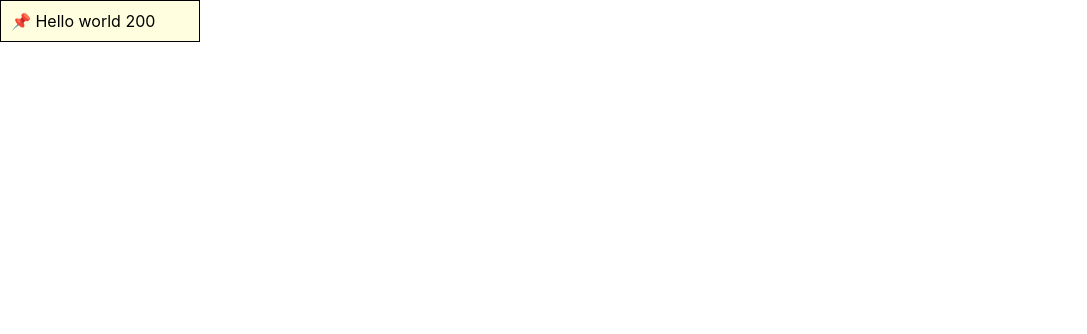
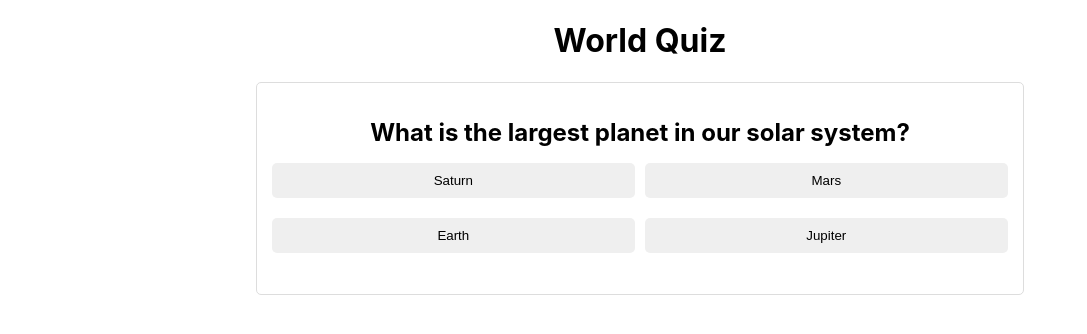
Before and after one commit to Akash1012/small_task, a React (Create React App) app: page / in a window 1280 px wide. Shown: the top 334 px of the page, without its empty margins (0-1087 px from the left). Built offline with nearby package versions, Linux system fonts and the light colour scheme.

Commit message:
add new code

```diff
--- a/src/App.js
+++ b/src/App.js
@@ -15,6 +15,7 @@ import ListInterview from "./components/Deloitte_List";
 import DD from "./components/DD";
 import Toast from "./components/ToastComp";
 import DragAndDrop from "./components/DragAndDrop";
+import QuizApp from "./components/QuizApp";
 
 function App() {
   return (
@@ -37,7 +38,8 @@ function App() {
         {/* Prct */}
         {/* <Tic /> */}
         {/* <Toast /> */}
-        <DragAndDrop />
+        {/* <DragAndDrop /> */}
+        <QuizApp />
       </div>
     </div>
   );
--- a/src/components/DragAndDrop/Note/index.js
+++ b/src/components/DragAndDrop/Note/index.js
@@ -1,13 +1,17 @@
-import React, { forwardRef } from "react";
+/* eslint-disable react/display-name */
+/* eslint-disable react/prop-types */
 
-const Note = forwardRef(({ content, inititalPos, ...props }, ref) => {
+import { forwardRef } from "react";
+
+const Note = forwardRef(({ content, initialPos, ...props }, ref) => {
+  console.log(initialPos);
   return (
     <div
       ref={ref}
       style={{
         position: "absolute",
-        left: `${inititalPos?.x}px`,
-        top: `${inititalPos?.y}px`,
+        left: `${initialPos?.x}px`,
+        top: `${initialPos?.y}px`,
         border: "1px solid black",
         userSelect: "none",
         padding: "10px",
--- a/src/components/DragAndDrop/Notes/index.js
+++ b/src/components/DragAndDrop/Notes/index.js
@@ -7,7 +7,8 @@ import Note from "../Note";
 const Notes = ({ notes = [], setNotes = () => {} }) => {
   useEffect(() => {
     // localstorage logic
-    const savedNotes = JSON.parse(localStorage.getItem("notes")) || [];
+    // const savedNotes = JSON.parse(localStorage.getItem("notes")) || [];
+    const savedNotes = [];
 
     const updatedNotes = notes.map((note) => {
       const savedNote = savedNotes.find((n) => n.id === note.id);
@@ -114,7 +115,7 @@ const Notes = ({ notes = [], setNotes = () => {} }) => {
             }
             initialPos={note.position}
             content={note.text}
-            onMouseDown={(e) => handleDragStart(note, e)}
+            // onMouseDown={(e) => handleDragStart(note, e)}
           />
         );
       })}
--- a/src/components/PasswordGenerator/style.css
+++ b/src/components/PasswordGenerator/style.css
@@ -11,7 +11,7 @@
   font-weight: 700;
   padding-bottom: 20px;
 }
-
+/*
 button {
   padding: 10px;
   border-radius: 5px;
@@ -21,7 +21,7 @@ button {
   text-transform: uppercase;
   font-weight: 700;
   cursor: pointer;
-}
+} */
 
 .copyBtn {
   height: 30px;
--- /dev/null
+++ b/src/components/QuizApp/Question/question.js
@@ -0,0 +1,23 @@
+import React from "react";
+
+const Question = (props) => {
+  const { question, onAnswerClick } = props;
+  return (
+    <div className="question">
+      <h2>{question.question}</h2>
+      <ul className="options">
+        {question.answerOptions.map((option) => {
+          return (
+            <li key={option.text}>
+              <button onClick={() => onAnswerClick(option.isCorrect)}>
+                {option.text}
+              </button>
+            </li>
+          );
+        })}
+      </ul>
+    </div>
+  );
+};
+
+export default Question;
--- /dev/null
+++ b/src/components/QuizApp/Result/index.js
@@ -0,0 +1,38 @@
+import React from "react";
+
+const Result = (props) => {
+  const { userAnswers, questions, resetQuiz } = props;
+
+  const correctAnswer = userAnswers.filter((answer) => answer).length;
+
+  console.log(questions);
+
+  return (
+    <div className="results">
+      <h2>Results</h2>
+      <p>
+        You answered {correctAnswer} out of {questions.length} questions
+        <span onClick={resetQuiz}>Click here to Retry</span>
+      </p>
+      <ul>
+        {questions.map((question, index) => {
+          return (
+            <li key={index} data-correct={userAnswers[index]}>
+              Q{index + 1}. {question.question}{" "}
+              {!userAnswers[index] &&
+                question.answerOptions.map((el) => {
+                  if (el.isCorrect) {
+                    return (
+                      <span className="correct">Correct Answer: {el.text}</span>
+                    );
+                  }
+                })}
+            </li>
+          );
+        })}
+      </ul>
+    </div>
+  );
+};
+
+export default Result;
--- /dev/null
+++ b/src/components/QuizApp/constants/questions.json
@@ -0,0 +1,212 @@
+[
+    {
+        "question": "What is the largest planet in our solar system?",
+        "answerOptions": [
+            {
+                "text": "Saturn",
+                "isCorrect": false
+            },
+            {
+                "text": "Mars",
+                "isCorrect": false
+            },
+            {
+                "text": "Earth",
+                "isCorrect": false
+            },
+            {
+                "text": "Jupiter",
+                "isCorrect": true
+            }
+        ]
+    },
+    {
+        "question": "What is the tallest mountain in the world?",
+        "answerOptions": [
+            {
+                "text": "Mount Everest",
+                "isCorrect": true
+            },
+            {
+                "text": "K2",
+                "isCorrect": false
+            },
+            {
+                "text": "Kangchenjunga",
+                "isCorrect": false
+            },
+            {
+                "text": "Lhotse",
+                "isCorrect": false
+            }
+        ]
+    },
+    {
+        "question": "Which country is home to the Great Wall of China?",
+        "answerOptions": [
+            {
+                "text": "China",
+                "isCorrect": true
+            },
+            {
+                "text": "Japan",
+                "isCorrect": false
+            },
+            {
+                "text": "Korea",
+                "isCorrect": false
+            },
+            {
+                "text": "India",
+                "isCorrect": false
+            }
+        ]
+    },
+    {
+        "question": "What is the capital of France?",
+        "answerOptions": [
+            {
+                "text": "London",
+                "isCorrect": false
+            },
+            {
+                "text": "Berlin",
+                "isCorrect": false
+            },
+            {
+                "text": "Paris",
+                "isCorrect": true
+            },
+            {
+                "text": "Rome",
+                "isCorrect": false
+            }
+        ]
+    },
+    {
+        "question": "What is the chemical formula for water?",
+        "answerOptions": [
+            {
+                "text": "H2O",
+                "isCorrect": true
+            },
+            {
+                "text": "CO2",
+                "isCorrect": false
+            },
+            {
+                "text": "NaCl",
+                "isCorrect": false
+            },
+            {
+                "text": "NH3",
+                "isCorrect": false
+            }
+        ]
+    },
+    {
+        "question": "What is the largest ocean on Earth?",
+        "answerOptions": [
+            {
+                "text": "Atlantic Ocean",
+                "isCorrect": false
+            },
+            {
+                "text": "Pacific Ocean",
+                "isCorrect": true
+            },
+            {
+                "text": "Indian Ocean",
+                "isCorrect": false
+            },
+            {
+                "text": "Arctic Ocean",
+                "isCorrect": false
+            }
+        ]
+    },
+    {
+        "question": "What is the most popular social media platform?",
+        "answerOptions": [
+            {
+                "text": "Instagram",
+                "isCorrect": true
+            },
+            {
+                "text": "Facebook",
+                "isCorrect": false
+            },
+            {
+                "text": "Twitter",
+                "isCorrect": false
+            },
+            {
+                "text": "YouTube",
+                "isCorrect": false
+            }
+        ]
+    },
+    {
+        "question": "What is the currency of Japan?",
+        "answerOptions": [
+            {
+                "text": "Euro",
+                "isCorrect": false
+            },
+            {
+                "text": "US Dollar",
+                "isCorrect": false
+            },
+            {
+                "text": "Japanese Yen",
+                "isCorrect": true
+            },
+            {
+                "text": "Chinese Yuan",
+                "isCorrect": false
+            }
+        ]
+    },
+    {
+        "question": "What is the world's largest search engine?",
+        "answerOptions": [
+            {
+                "text": "Google",
+                "isCorrect": true
+            },
+            {
+                "text": "Bing",
+                "isCorrect": false
+            },
+            {
+                "text": "Yahoo",
+                "isCorrect": false
+            },
+            {
+                "text": "DuckDuckGo",
+                "isCorrect": false
+            }
+        ]
+    },
+    {
+        "question": "Who painted the Mona Lisa?",
+        "answerOptions": [
+            {
+                "text": "Michelangelo",
+                "isCorrect": false
+            },
+            {
+                "text": "Leonardo da Vinci",
+                "isCorrect": true
+            },
+            {
+                "text": "Sandro Botticelli",
+                "isCorrect": false
+            },
+            {
+                "text": "Raphael",
+                "isCorrect": false
+            }
+        ]
+    }
+]
--- /dev/null
+++ b/src/components/QuizApp/index.js
@@ -0,0 +1,43 @@
+import React, { useState } from "react";
+import questions from "./constants/questions";
+import "./styles.css";
+import Question from "./Question/question";
+import Result from "./Result";
+
+export const QuizApp = () => {
+  const [currentQuestion, setCurrentQuestion] = useState(0);
+  const [userAnswers, setuserAnswers] = useState([]);
+
+  const handleNextQuestion = (isCorrect) => {
+    setCurrentQuestion(currentQuestion + 1);
+    setuserAnswers([...userAnswers, isCorrect]);
+  };
+
+  const resetQuiz = () => {
+    setCurrentQuestion(0);
+    setuserAnswers([]);
+  };
+
+  return (
+    <div className="quiz">
+      <h1>World Quiz</h1>
+      {/* Question comp */}
+      {currentQuestion < questions.length && (
+        <Question
+          question={questions[currentQuestion]}
+          onAnswerClick={handleNextQuestion}
+        />
+      )}
+
+      {currentQuestion === questions.length && (
+        <Result
+          userAnswers={userAnswers}
+          questions={questions}
+          resetQuiz={resetQuiz}
+        />
+      )}
+    </div>
+  );
+};
+
+export default QuizApp;
--- /dev/null
+++ b/src/components/QuizApp/styles.css
@@ -0,0 +1,67 @@
+.quiz {
+  text-align: center;
+}
+
+.question {
+  margin: 20px auto;
+  width: 60%;
+  border: 1px solid #ddd;
+  padding: 15px;
+  border-radius: 5px;
+}
+
+.question h2 {
+  margin-bottom: 10px;
+}
+
+.options {
+  list-style: none;
+  padding: 0;
+  display: grid;
+  grid-template-columns: auto auto;
+  gap: 10px;
+}
+
+.options > li > button {
+  margin-bottom: 10px;
+  width: 100%;
+}
+
+button {
+  padding: 10px 20px;
+  border: none;
+  border-radius: 5px;
+  cursor: pointer;
+}
+
+.results {
+  margin: 20px auto;
+  width: 60%;
+  border: 1px solid #ddd;
+  padding: 15px;
+  border-radius: 5px;
+}
+
+.results ul {
+  list-style: none;
+  padding: 0;
+}
+
+.results span {
+  color: red;
+  font-weight: 800;
+  text-decoration: underline;
+  cursor: pointer;
+}
+
+.results li {
+  margin-bottom: 10px;
+}
+
+.results li[data-correct="true"] {
+  color: green;
+}
+
+.results li[data-correct="false"] {
+  color: red;
+}
```
